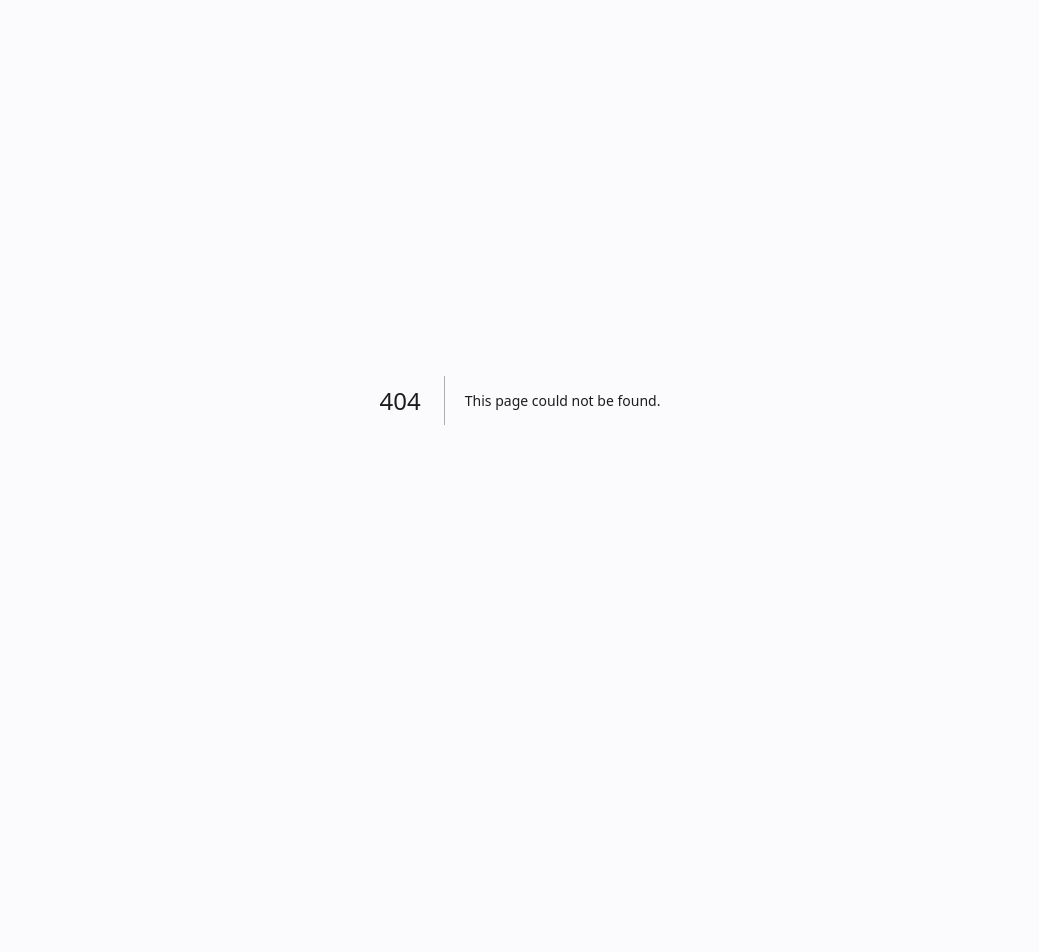
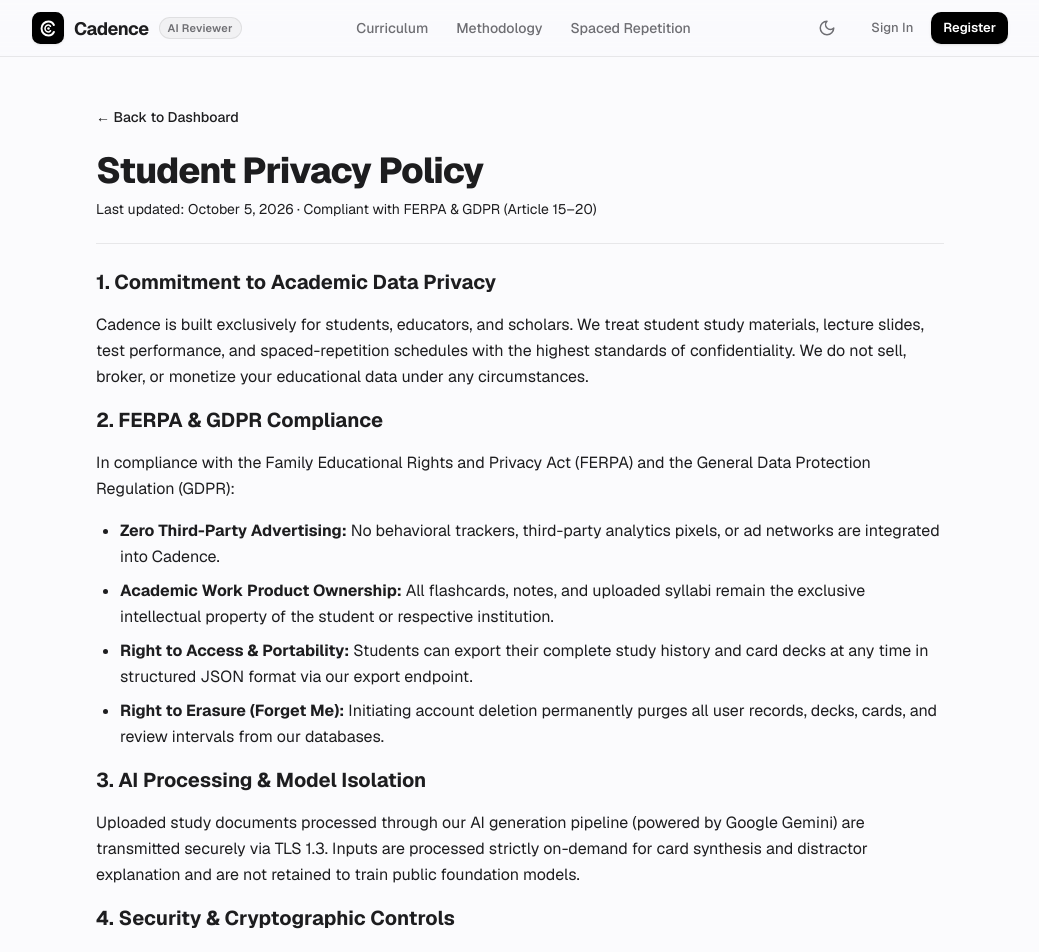
Before and after one commit to markwlsn/cadence, a Next.js app: page /privacy in a window 1280 px wide. Before the commit this address had no page. Shown: the top 952 px of the page, without its empty margins (120-1159 px from the left). Before the commit the page ends 800 px from the top, so only its background shows below. Built offline with nearby package versions, Linux system fonts and the light colour scheme.

Commit message:
feat(compliance): implement comprehensive Student Privacy Policy in app/privacy/page.tsx

```diff
--- /dev/null
+++ b/app/privacy/page.tsx
@@ -0,0 +1,80 @@
+import React from 'react';
+import Link from 'next/link';
+import { Navbar } from '@/components/ui';
+
+export default function PrivacyPolicyPage() {
+  return (
+    <div className="min-h-dvh flex flex-col bg-[var(--color-bg)] text-[var(--color-text)]">
+      <Navbar />
+      <main className="flex-1 max-w-4xl mx-auto px-4 sm:px-6 py-12">
+        <div className="space-y-6">
+          <Link
+            href="/"
+            className="inline-flex items-center text-sm font-medium text-[var(--color-text-subtle)] hover:text-[var(--color-accent)] transition-colors"
+          >
+            ← Back to Dashboard
+          </Link>
+
+          <header className="border-b border-[var(--color-border)] pb-6">
+            <h1 className="text-3xl sm:text-4xl font-extrabold tracking-tight">Student Privacy Policy</h1>
+            <p className="mt-2 text-sm text-[var(--color-text-subtle)]">
+              Last updated: October 5, 2026 · Compliant with FERPA & GDPR (Article 15–20)
+            </p>
+          </header>
+
+          <section className="space-y-4 text-base leading-relaxed text-[var(--color-text-muted)]">
+            <h2 className="text-xl font-bold text-[var(--color-text)]">1. Commitment to Academic Data Privacy</h2>
+            <p>
+              Cadence is built exclusively for students, educators, and scholars. We treat student study materials,
+              lecture slides, test performance, and spaced-repetition schedules with the highest standards of confidentiality.
+              We do not sell, broker, or monetize your educational data under any circumstances.
+            </p>
+
+            <h2 className="text-xl font-bold text-[var(--color-text)]">2. FERPA & GDPR Compliance</h2>
+            <p>
+              In compliance with the Family Educational Rights and Privacy Act (FERPA) and the General Data Protection
+              Regulation (GDPR):
+            </p>
+            <ul className="list-disc pl-6 space-y-2">
+              <li>
+                <strong>Zero Third-Party Advertising:</strong> No behavioral trackers, third-party analytics pixels, or
+                ad networks are integrated into Cadence.
+              </li>
+              <li>
+                <strong>Academic Work Product Ownership:</strong> All flashcards, notes, and uploaded syllabi remain the
+                exclusive intellectual property of the student or respective institution.
+              </li>
+              <li>
+                <strong>Right to Access & Portability:</strong> Students can export their complete study history and card
+                decks at any time in structured JSON format via our export endpoint.
+              </li>
+              <li>
+                <strong>Right to Erasure (Forget Me):</strong> Initiating account deletion permanently purges all user
+                records, decks, cards, and review intervals from our databases.
+              </li>
+            </ul>
+
+            <h2 className="text-xl font-bold text-[var(--color-text)]">3. AI Processing & Model Isolation</h2>
+            <p>
+              Uploaded study documents processed through our AI generation pipeline (powered by Google Gemini) are
+              transmitted securely via TLS 1.3. Inputs are processed strictly on-demand for card synthesis and distractor
+              explanation and are not retained to train public foundation models.
+            </p>
+
+            <h2 className="text-xl font-bold text-[var(--color-text)]">4. Security & Cryptographic Controls</h2>
+            <p>
+              User authentication credentials are encrypted using scrypt hashing with per-user cryptographically random
+              salts. API endpoints enforce strict server-side authorization boundaries to prevent unauthorized data access.
+            </p>
+
+            <h2 className="text-xl font-bold text-[var(--color-text)]">5. Contact & Privacy Office</h2>
+            <p>
+              If you have any questions regarding data rights, compliance audits, or account deletion, contact our
+              academic privacy team at <code className="text-sm bg-[var(--color-surface)] px-1 py-0.5 rounded">privacy@cadence.app</code>.
+            </p>
+          </section>
+        </div>
+      </main>
+    </div>
+  );
+}
```
